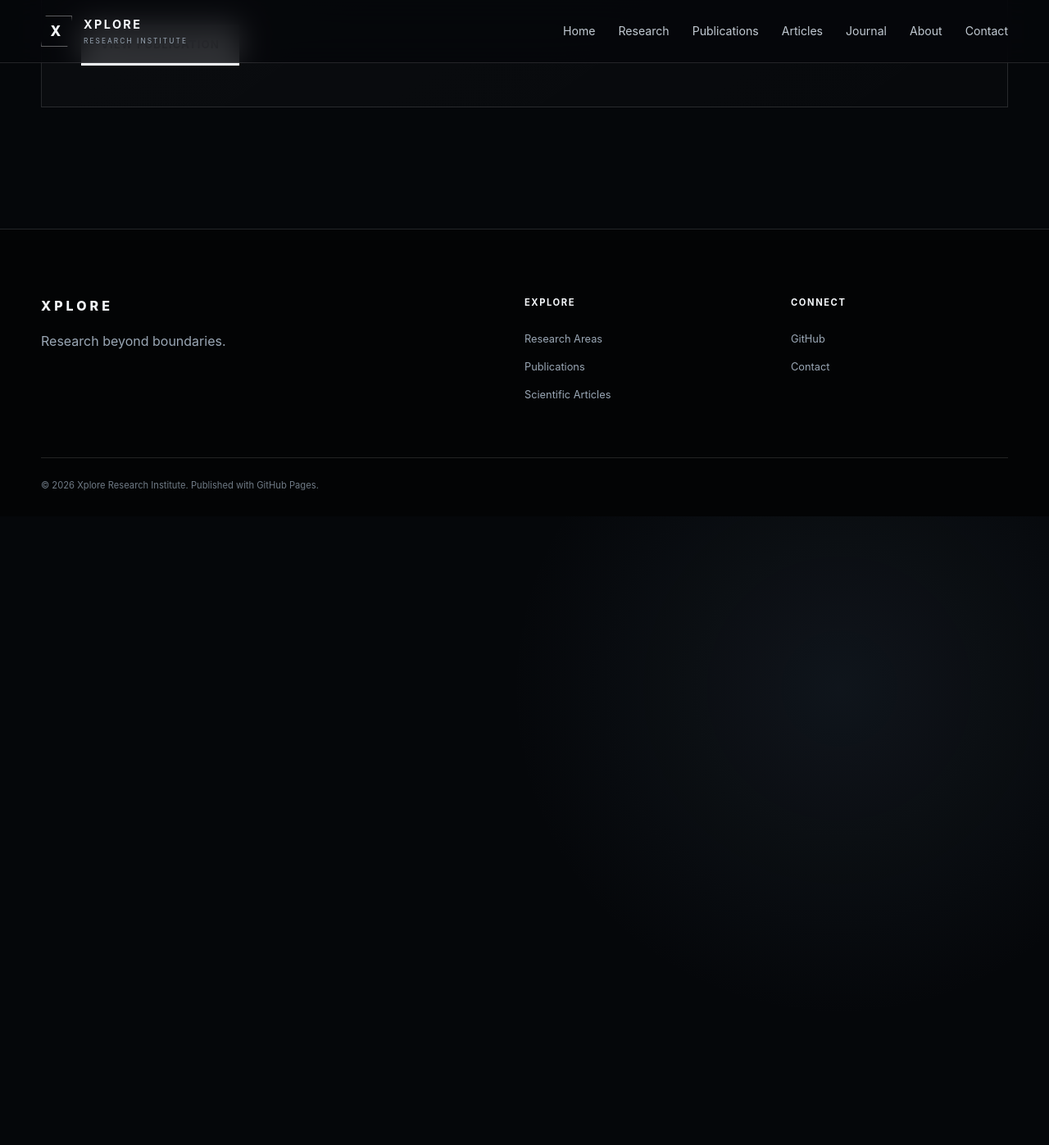
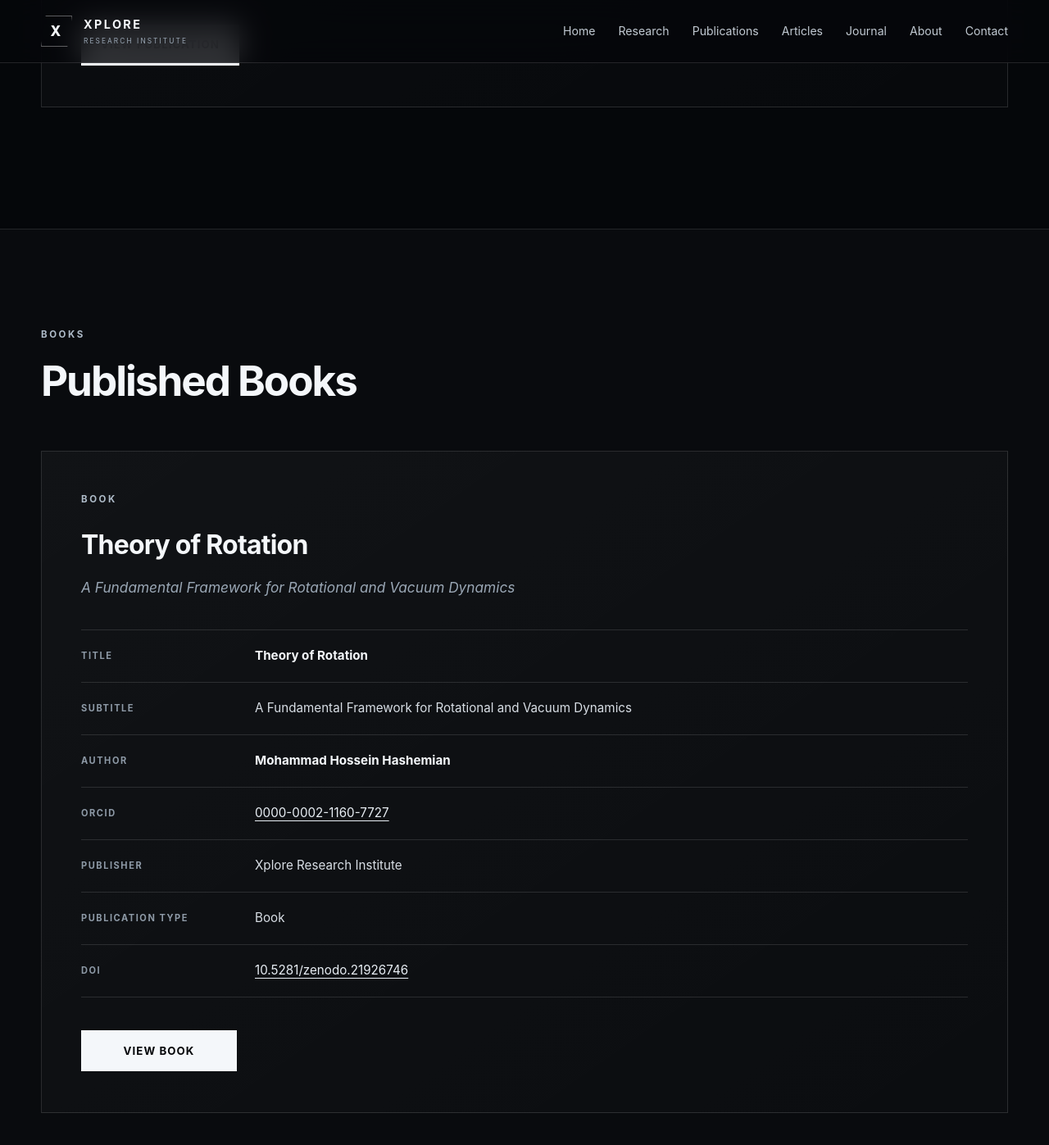
Before and after one commit to Xplore-research-institute/Xplore-research-institute.github.io, a Jekyll site: the page built from publications/index.html, in a window 1280 px wide and 1400 px high, scrolled down 1469 px. Shown: the top 1397 px of the window at 82% size. Built offline with Jekyll 4.4.1, drawn with Linux system fonts in a browser that asks for light colours; some of the changed text lies outside the part shown.

Commit message:
Update index.html
Add Theory of Rotation book

```diff
--- a/publications/index.html
+++ b/publications/index.html
@@ -1,7 +1,7 @@
 ---
 layout: default
 title: Publications
-description: Peer-reviewed research articles and scholarly publications associated with Xplore Research Institute.
+description: Research articles, books, and scholarly publications associated with Xplore Research Institute.
 ---
 
 <section class="page-hero compact">
@@ -16,13 +16,18 @@ description: Peer-reviewed research articles and scholarly publications associat
     </h1>
 
     <p>
-      Peer-reviewed research articles, experimental studies,
-      and scholarly outputs associated with Xplore Research Institute.
+      Research articles, books, experimental studies,
+      and scholarly outputs published by or associated with
+      Xplore Research Institute.
     </p>
 
   </div>
 </section>
 
+
+<!-- ======================================================
+     RESEARCH ARTICLES
+     ====================================================== -->
 
 <section class="section">
   <div class="container">
@@ -164,6 +169,192 @@ description: Peer-reviewed research articles and scholarly publications associat
 
       </div>
 
+    </article>
+
+  </div>
+</section>
+
+
+
+<!-- ======================================================
+     BOOKS
+     ====================================================== -->
+
+<section class="section latest-section">
+  <div class="container">
+
+    <div class="section-heading">
+
+      <div>
+
+        <div class="eyebrow">
+          BOOKS
+        </div>
+
+        <h2>
+          Published Books
+        </h2>
+
+      </div>
+
+    </div>
+
+
+    <article class="publication-item">
+
+      <div class="eyebrow">
+        BOOK
+      </div>
+
+
+      <h2>
+        Theory of Rotation
+      </h2>
+
+
+      <p
+        style="
+          margin-top: -20px;
+          margin-bottom: 36px;
+          color: var(--muted);
+          font-size: 1.08rem;
+        "
+      >
+        <em>
+          A Fundamental Framework for Rotational and Vacuum Dynamics
+        </em>
+      </p>
+
+
+      <div class="publication-meta">
+
+
+        <div class="publication-meta-row">
+
+          <div class="publication-meta-label">
+            Title
+          </div>
+
+          <div class="publication-meta-value">
+            <strong>
+              Theory of Rotation
+            </strong>
+          </div>
+
+        </div>
+
+
+        <div class="publication-meta-row">
+
+          <div class="publication-meta-label">
+            Subtitle
+          </div>
+
+          <div class="publication-meta-value">
+            A Fundamental Framework for Rotational and Vacuum Dynamics
+          </div>
+
+        </div>
+
+
+        <div class="publication-meta-row">
+
+          <div class="publication-meta-label">
+            Author
+          </div>
+
+          <div class="publication-meta-value">
+            <strong>
+              Mohammad Hossein Hashemian
+            </strong>
+          </div>
+
+        </div>
+
+
+        <div class="publication-meta-row">
+
+          <div class="publication-meta-label">
+            ORCID
+          </div>
+
+          <div class="publication-meta-value">
+
+            <a
+              href="https://orcid.org/0000-0002-1160-7727"
+              target="_blank"
+              rel="noopener noreferrer"
+            >
+              0000-0002-1160-7727
+            </a>
+
+          </div>
+
+        </div>
+
+
+        <div class="publication-meta-row">
+
+          <div class="publication-meta-label">
+            Publisher
+          </div>
+
+          <div class="publication-meta-value">
+            Xplore Research Institute
+          </div>
+
+        </div>
+
+
+        <div class="publication-meta-row">
+
+          <div class="publication-meta-label">
+            Publication Type
+          </div>
+
+          <div class="publication-meta-value">
+            Book
+          </div>
+
+        </div>
+
+
+        <div class="publication-meta-row">
+
+          <div class="publication-meta-label">
+            DOI
+          </div>
+
+          <div class="publication-meta-value">
+
+            <a
+              href="https://doi.org/10.5281/zenodo.21926746"
+              target="_blank"
+              rel="noopener noreferrer"
+            >
+              10.5281/zenodo.21926746
+            </a>
+
+          </div>
+
+        </div>
+
+
+      </div>
+
+
+      <div class="publication-actions">
+
+        <a
+          class="button primary"
+          href="https://doi.org/10.5281/zenodo.21926746"
+          target="_blank"
+          rel="noopener noreferrer"
+        >
+          View Book
+        </a>
+
+      </div>
 
     </article>
 
```
Also changed, not shown: other parts of publications/index.html (+2 -2 lines).
